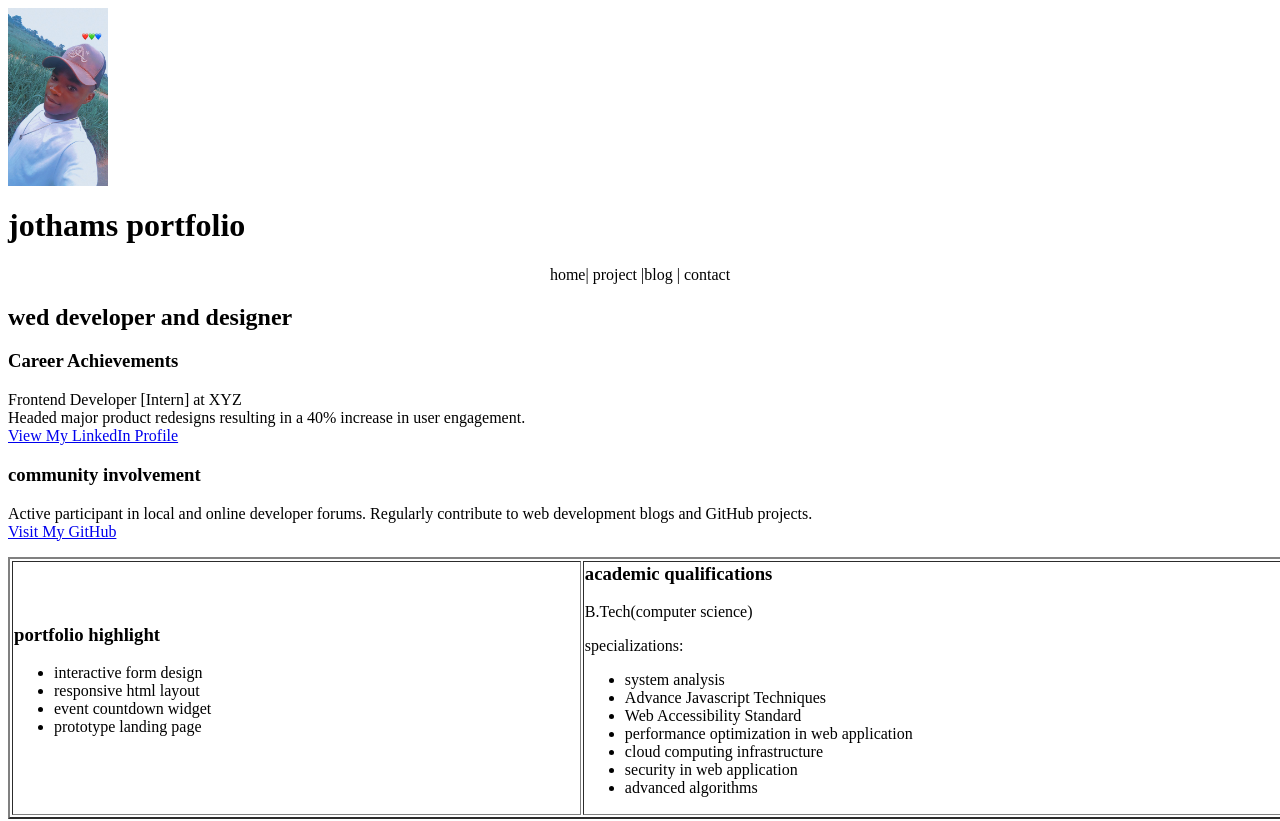
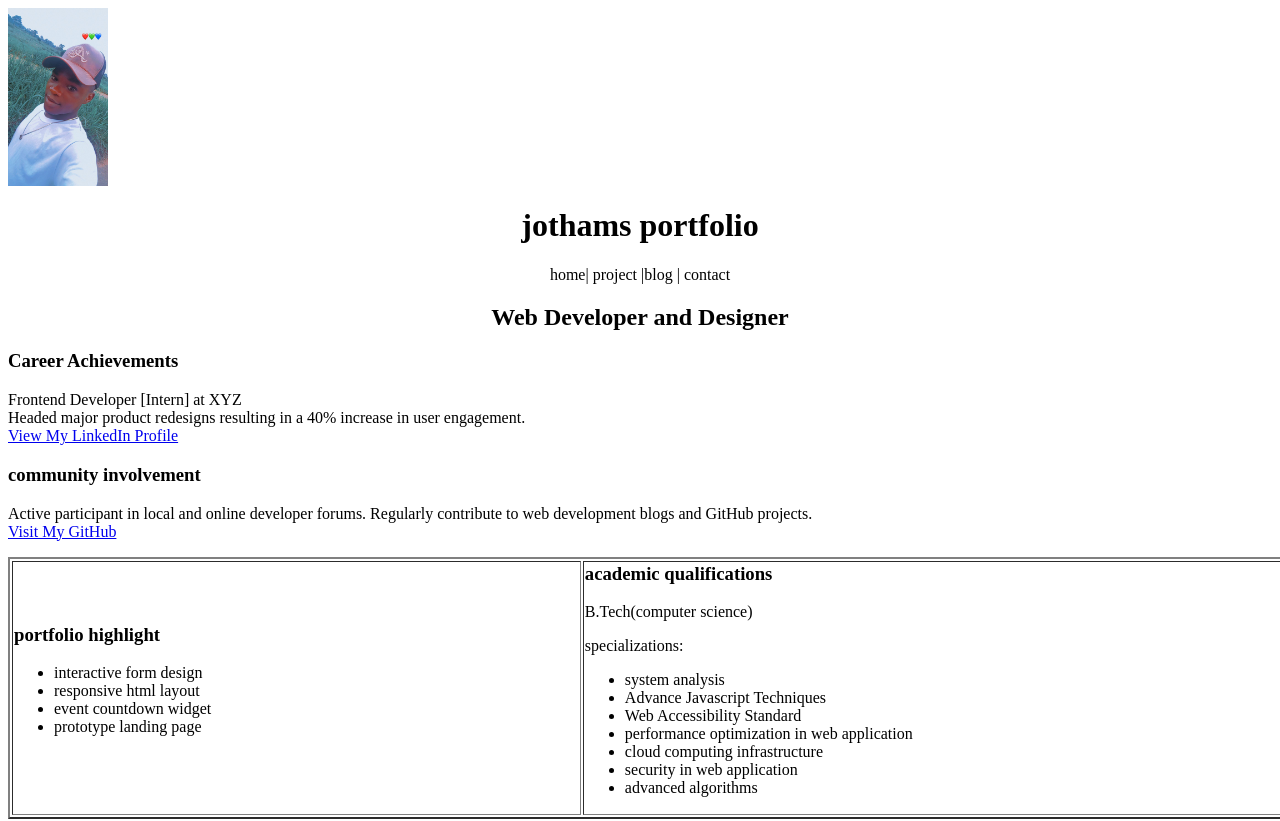
Before and after one commit to davehudson453-bot/my-portfolio, a plain HTML site: page potfolio.html in a window 1280 px wide. Shown: the top 821 px of the page. Drawn offline with Linux system fonts and the light colour scheme.

Commit message:
First commit

```diff
--- a/potfolio.html
+++ b/potfolio.html
@@ -9,10 +9,10 @@
 </head>
 <boby>
     <header>
- <h1 style="text-align;center">jothams portfolio</h1>
-    <p style="text-align:center;">home| project |blog | contact</p>
+ <h1 style="text-align:center">jothams portfolio</h1>
+    <p style="text-align:center">home| project |blog | contact</p>
     </header>
-    <h2 style="text-align;">wed developer and designer</h2>
+   <h2 style="text-align: center;">Web Developer and Designer</h2>
     <table border="2"width=120%>
         <tr>
             <td>
```
